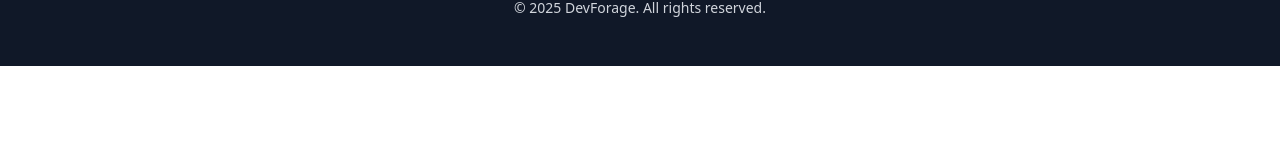
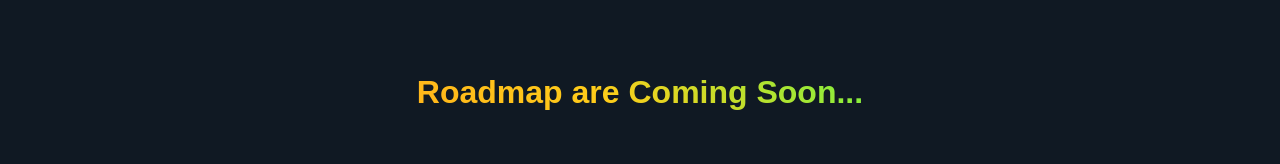
Before and after one commit to raushan-sinha/dev-forage, a React (Vite) app: page /roadmap in a window 1280 px wide. Shown: the part 308-472 px from the top of the page. Built offline with nearby package versions, Linux system fonts and the light colour scheme; no server answers.

Commit message:
Added "Roadmap" components in this file

```diff
--- a/src/App.jsx
+++ b/src/App.jsx
@@ -24,6 +24,7 @@ import Pricing from './pages/Pricing/Pricing';
 import BuildComponents from './pages/BuildComponents/BuildComponents';
 import ChatCommunity from './pages/ChatCommunity/ChatCommunity';
 import ScrollToTop from './components/ScrollToTop';
+import Roadmap from "./pages/Roadmap/Roadmap";
 
 export default function App() {
     const location = useLocation();
@@ -52,6 +53,7 @@ export default function App() {
                 <Route path='/team' element={<Team />} />
                 <Route path='/docs' element={<Docs />} />
                 <Route path='/devStores' element={<DevStores />} />
+                <Route path="/roadmap" element={<Roadmap />} />
                 <Route path='/components' element={<Components />} />
                 <Route path='/devChat' element={<DevChat />} />
                 <Route path='/pricing' element={<Pricing />} />
```
